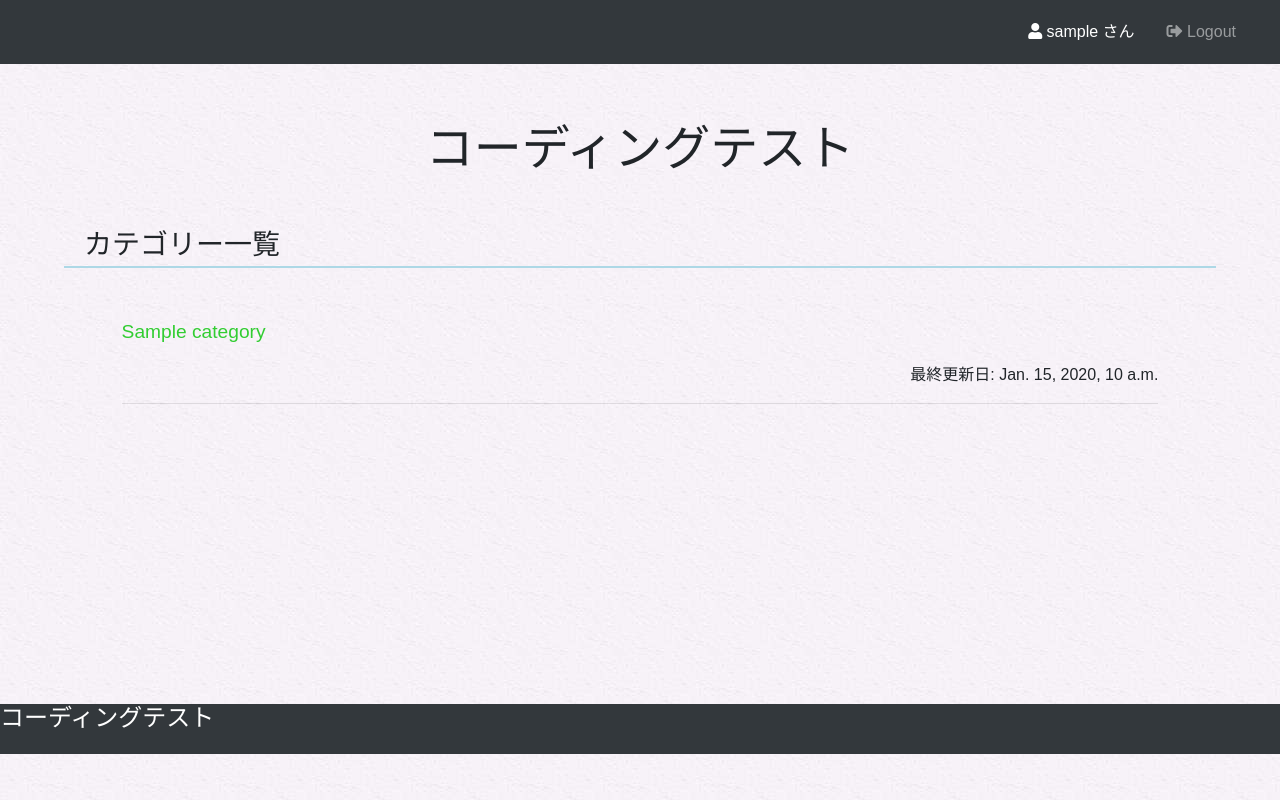
After one commit to o-ham5/codingCheckApp, a Django app: page /category_list/ in a window 1280 px wide. The commit adds this page. Run offline with Django 3.2, Linux system fonts and the light colour scheme; a user stored in the database is signed in; tables that the repository leaves empty hold one stand-in row (values such as "Sample post"); some libraries are stand-ins or nearby versions; some web fonts are replaced.

Commit message:
20200425

```diff
--- a/codingCheckApp/admin.py
+++ b/codingCheckApp/admin.py
@@ -1,5 +1,7 @@
 from django.contrib import admin
-from .models import Post
+from .models import Post, Category, Score
 
 
 admin.site.register(Post)
+admin.site.register(Category)
+admin.site.register(Score)
--- a/codingCheckApp/models.py
+++ b/codingCheckApp/models.py
@@ -7,10 +7,20 @@ method_list = (("equality", "="), ("estimation", "<"),)
 difficulty_list = (("1", "1"), ("2", "2"), ("3", "3"), ("4", "4"), ("5", "5"))
 upload_date = datetime.datetime.now().strftime("codes/%Y-%m-%d")
 
+class Category(models.Model):
+
+    title = models.CharField(verbose_name='カテゴリ', max_length=200)
+    created_date = models.DateTimeField(default=timezone.now)
+
+    def __str__(self):
+        return self.title
+
 class Post(models.Model):
 
     author = models.ForeignKey('auth.User', on_delete=models.CASCADE)
     title = models.CharField(verbose_name='タイトル', max_length=200)
+
+    category = models.ForeignKey(Category, on_delete=models.SET_NULL, blank=True, null=True)
 
     problem_text = models.TextField(verbose_name='問題文', blank=True, null=True, max_length=1000)
     input_text = models.TextField(verbose_name='入力説明', blank=True, null=True, max_length=1000)
@@ -59,3 +69,6 @@ class Score(models.Model):
     user = models.ForeignKey('auth.User', on_delete=models.CASCADE)
     post = models.ForeignKey(Post, on_delete=models.CASCADE)
     score = models.FloatField(verbose_name="スコア", blank=True, null=True)
+
+    def __str__(self):
+        return self.post.title
--- /dev/null
+++ b/codingCheckApp/static/css/category_list.css
@@ -0,0 +1,26 @@
+#category-list-wrapper {
+  margin-top: 50px;
+}
+
+#category-list-wrapper h3 {
+  border-bottom: solid 2px lightblue;
+  margin-bottom: 50px;
+  padding: 0 0 5px 20px;
+}
+
+#categorys {
+  width: 90%;
+  margin: 0 auto;
+}
+
+#categorys .category {
+  font-size: 1.2rem;
+}
+
+#categorys .category a {
+  color: limegreen;
+}
+
+.last-updated {
+  text-align: right;
+}
--- a/codingCheckApp/templates/codingCheckApp/base.html
+++ b/codingCheckApp/templates/codingCheckApp/base.html
@@ -12,6 +12,7 @@
     <link href="https://fonts.googleapis.com/earlyaccess/nicomoji.css" rel="stylesheet">
 
     <link rel="stylesheet" href="{% static 'css/style.css' %}">
+    <link rel="stylesheet" href="{% static 'css/category_list.css' %}">
     <link rel="stylesheet" href="{% static 'css/post_list.css' %}">
     <link rel="stylesheet" href="{% static 'css/post_detail.css' %}">
 
--- /dev/null
+++ b/codingCheckApp/templates/codingCheckApp/category_list.html
@@ -0,0 +1,18 @@
+{% extends 'codingCheckApp/base.html' %}
+{% block title %}カテゴリー一覧{% endblock %}
+
+{% block content %}
+<div id="category-list-wrapper">
+    <h3>カテゴリー一覧</h3>
+    <div id="categorys">
+        {% for category, last_updated in categorys.items %}
+            <p class="category"><a href="{% url 'post_list' category_pk=category.pk %}">{{ category.title }}</a></p>
+
+            <p class="last-updated">最終更新日: {{ last_updated }}</p>
+            <hr>
+        {% endfor %}
+    </div>
+</div>
+
+<div style="margin-bottom: 300px;"></div>
+{% endblock %}
--- a/codingCheckApp/templates/codingCheckApp/post_detail.html
+++ b/codingCheckApp/templates/codingCheckApp/post_detail.html
@@ -93,11 +93,11 @@
 <script>
     (function () {
         var mainSubmitOnClick = function (event) {
-          $("#submit-code").attr({"action": "{% url 'submit_code' pk=post.pk %}", "data-ajaxFlag": false}).submit();
+          $("#submit-code").attr({"action": "{% url 'submit_code' post_pk=post.pk category_pk=post.category.pk %}", "data-ajaxFlag": false}).submit();
         };
 
         var sampleSubmitOnClick = function (event) {
-          $("#submit-code").attr({"action": "{% url 'submit_sample' pk=post.pk %}", "data-ajaxFlag": true}).submit();
+          $("#submit-code").attr({"action": "{% url 'submit_sample' post_pk=post.pk category_pk=post.category.pk %}", "data-ajaxFlag": true}).submit();
         };
 
         var document_onready = function (event) {
--- a/codingCheckApp/templates/codingCheckApp/post_list.html
+++ b/codingCheckApp/templates/codingCheckApp/post_list.html
@@ -6,7 +6,7 @@
     <h3>問題一覧</h3>
     <div id="posts">
         {% for post, score in posts_scores %}
-            <p class="post"><a href="{% url 'post_detail' pk=post.pk %}">{{ post.title }}</a></p>
+            <p class="post"><a href="{% url 'post_detail' post_pk=post.pk category_pk=post.category.pk %}">{{ post.title }}</a></p>
             {% if post.difficulty == "1" %}
                 <p class="score">　　　難易度: ★☆☆☆☆　　　あなたのスコア: {{score}}</p>
             {% elif post.difficulty == "2" %}
@@ -18,7 +18,7 @@
             {% elif post.difficulty == "5" %}
                 <p class="score">　　　難易度: ★★★★★　　　あなたのスコア: {{score}}</p>
             {% endif %}
-            <p class="ranking-link"><a href="{% url 'ranking' pk=post.pk %}">ランキングを見る</a></p>
+            <p class="ranking-link"><a href="{% url 'ranking' post_pk=post.pk category_pk=post.category.pk %}">ランキングを見る</a></p>
             <div class="clearfix"></div>
             <hr>
         {% endfor %}
--- a/codingCheckApp/urls.py
+++ b/codingCheckApp/urls.py
@@ -3,9 +3,10 @@ from . import views
 
 urlpatterns = [
     path('', views.Main, name='main'),
-    path('post_list/', views.PostList, name='post_list'),
-    path('post/<int:pk>/', views.PostDetail, name='post_detail'),
-    path('post/<int:pk>/submit_code', views.PostDetail, name='submit_code'),
-    path('post/<int:pk>/submit_sample/', views.SubmitSample, name='submit_sample'),
-    path('post/<int:pk>/ranking', views.Ranking, name='ranking'),
+    path('category_list/', views.CategoryList, name='category_list'),
+    path('category<int:category_pk>/post_list/', views.PostList, name='post_list'),
+    path('category<int:category_pk>/post<int:post_pk>/', views.PostDetail, name='post_detail'),
+    path('category<int:category_pk>/post<int:post_pk>/submit_code', views.PostDetail, name='submit_code'),
+    path('category<int:category_pk>/post<int:post_pk>/submit_sample/', views.SubmitSample, name='submit_sample'),
+    path('category<int:category_pk>/post<int:post_pk>/ranking', views.Ranking, name='ranking'),
 ]
--- a/codingCheckApp/views.py
+++ b/codingCheckApp/views.py
@@ -4,20 +4,33 @@ from django.core.files.storage import FileSystemStorage
 from django.contrib.auth.decorators import login_required
 from django.http import JsonResponse, HttpResponse
 
-from .models import Post, method_list, Score
+from .models import Category, Post, method_list, Score
 from .forms import SubmitCodeForm
 
 import subprocess
 import datetime
 
 def Main(request):
-    posts = Post.objects.filter(published_date__lte=timezone.now()).order_by('published_date')
 
-    return render(request, 'codingCheckApp/main.html', {'posts': posts})
+    return render(request, 'codingCheckApp/main.html')
 
 @login_required
-def PostList(request):
-    posts = Post.objects.filter(published_date__lte=timezone.now()).order_by('published_date')
+def CategoryList(request):
+    categorys = Category.objects.all().order_by("created_date").reverse()
+
+    cat2date = {}
+    for category in categorys:
+        posts = Post.objects.filter(category=category).order_by("published_date").reverse()
+        last_updated = posts[0].published_date
+        cat2date[category] = last_updated
+
+    return render(request, 'codingCheckApp/category_list.html', {'categorys': cat2date})
+
+
+
+@login_required
+def PostList(request, category_pk):
+    posts = Post.objects.filter(published_date__lte=timezone.now()).order_by('published_date').reverse()
     user = request.user
 
     scores = []
@@ -29,8 +42,8 @@ def PostList(request):
     return render(request, 'codingCheckApp/post_list.html', {'posts_scores': zip(posts, scores)})
 
 @login_required
-def PostDetail(request, pk):
-    post = get_object_or_404(Post, pk=pk)
+def PostDetail(request, post_pk, category_pk):
+    post = get_object_or_404(Post, pk=post_pk)
     form = SubmitCodeForm()
     user = request.user
 
@@ -46,7 +59,7 @@ def PostDetail(request, pk):
             file = request.FILES['file']
             today = str(datetime.date.today())
             today_time = str(datetime.datetime.now().time()).replace(':', '.')
-            file_path = f"codes/{user}/{pk}/{today}/{today_time}/{file.name}"
+            file_path = f"codes/{user}/{post_pk}/{today}/{today_time}/{file.name}"
 
             # {project_ROOT}/media/codes/{username}/{pk}/{today}/{now}/{filename}としてここで直接保存 (models.pyでは定義していない)
             # 例: media/codes/admin/1/2020-01-01/07.42.44.400874/tmp.py
@@ -97,8 +110,8 @@ def PostDetail(request, pk):
 
 
 @login_required
-def SubmitSample(request, pk):
-    post = get_object_or_404(Post, pk=pk)
+def SubmitSample(request, post_pk, category_pk):
+    post = get_object_or_404(Post, pk=post_pk)
     form = SubmitCodeForm()
     user = request.user
 
@@ -114,7 +127,7 @@ def SubmitSample(request, pk):
             file = request.FILES['file']
             today = str(datetime.date.today())
             today_time = str(datetime.datetime.now().time()).replace(':', '.')
-            file_path = f"codes/{user}/{pk}/example/{today}/{today_time}/{file.name}"
+            file_path = f"codes/{user}/{post_pk}/example/{today}/{today_time}/{file.name}"
 
             # {project_ROOT}/media/codes/{username}/{pk}/example/{today}/{now}/{filename}としてここで直接保存 (models.pyでは定義していない)
             # 例: media/codes/admin/1/example/2020-01-01/07.42.44.400874/tmp.py
@@ -164,9 +177,9 @@ def SubmitSample(request, pk):
 
         return JsonResponse(data)
 
-def Ranking(request, pk):
+def Ranking(request, post_pk, category_pk):
 
-    post = get_object_or_404(Post, pk=pk)
+    post = get_object_or_404(Post, pk=post_pk)
     scores = Score.objects.filter(post=post).order_by("-score")
 
     return render(request, 'codingCheckApp/ranking.html', {'post': post, 'scores': enumerate(scores)})
--- a/codingCheckProject/settings.py
+++ b/codingCheckProject/settings.py
@@ -125,7 +125,7 @@ STATIC_URL = '/static/'
 MEDIA_URL = '/media/'
 MEDIA_ROOT = os.path.join(BASE_DIR, 'media')
 
-LOGIN_REDIRECT_URL = '/post_list/'
+LOGIN_REDIRECT_URL = '/category_list/'
 SESSION_COOKIE_AGE = 86400
 
 AUTH_PASSWORD_VALIDATORS = [
```
Also changed, not shown: codingCheckApp/migrations/0011_auto_20200425_1215.py (added), codingCheckApp/migrations/0012_auto_20200425_1305.py (added).
